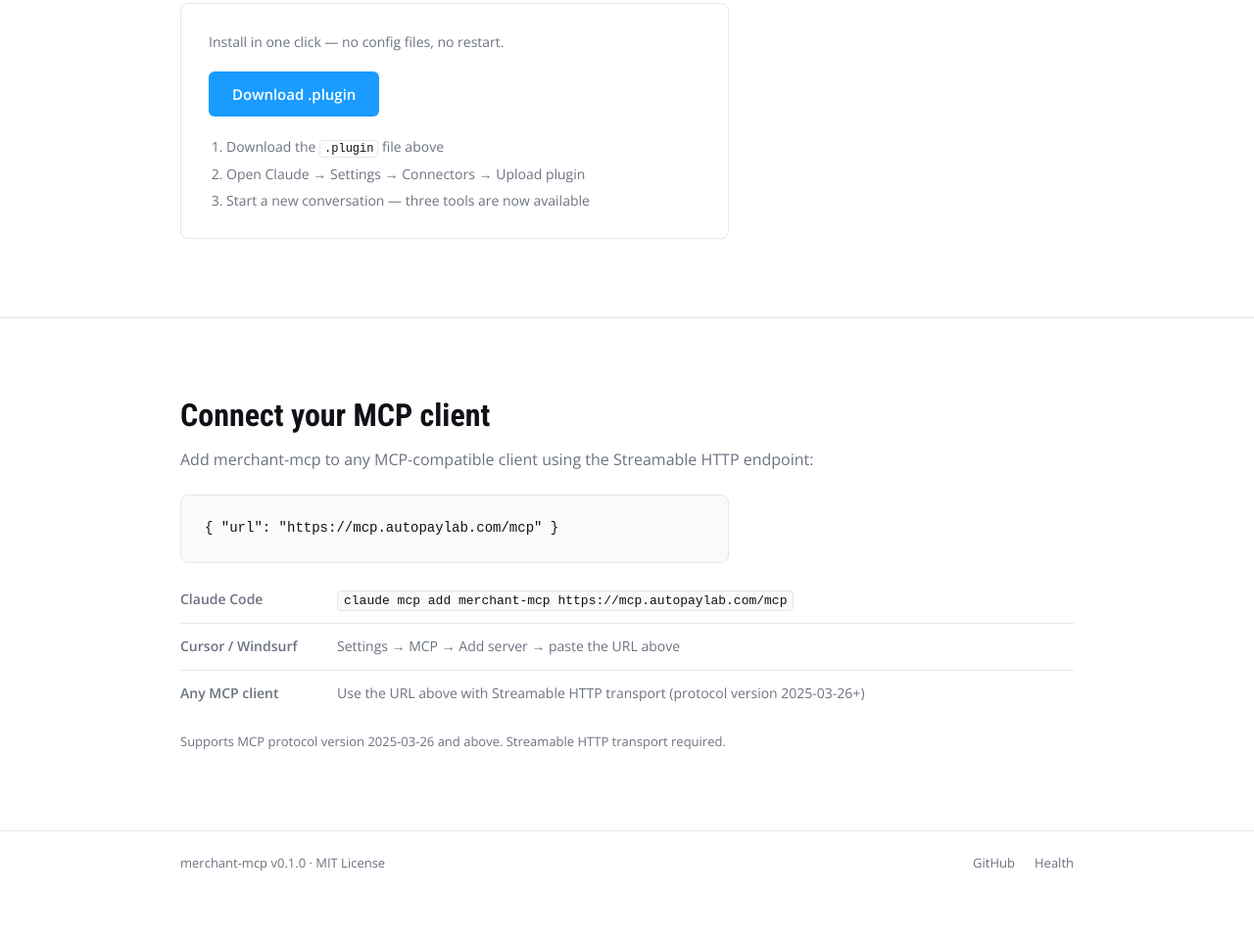
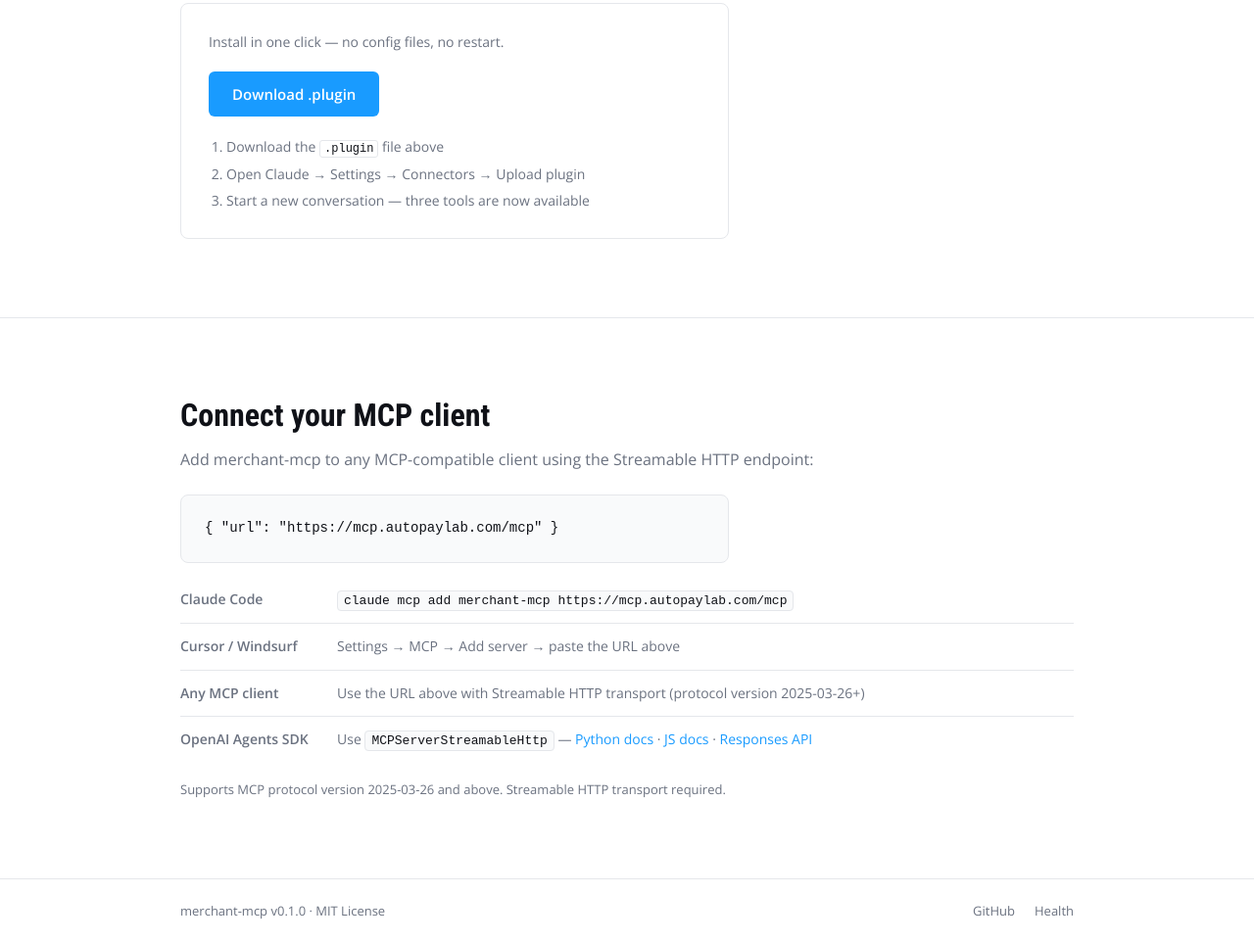
Before and after one commit to autopaylab/merchant-mcp, a website: page public/index.html in a window 1280 px wide. Shown: the part 1763-2725 px from the top of the page at 98% size. Before the commit the page ends 2677 px from the top, so only its background shows below. Drawn offline with nearby package versions, Linux system fonts and the light colour scheme.

Commit message:
feat: add OpenAI Agents SDK integration docs and links

```diff
--- a/public/index.html
+++ b/public/index.html
@@ -353,6 +353,13 @@
       width: 160px;
     }
 
+    .connect-link {
+      color: var(--accent);
+      text-decoration: none;
+    }
+
+    .connect-link:hover { text-decoration: underline; }
+
     .connect-clients code {
       font-family: 'Courier New', Courier, monospace;
       font-size: 13px;
@@ -534,6 +541,14 @@
             <td class="client-label">Any MCP client</td>
             <td>Use the URL above with Streamable HTTP transport (protocol version 2025-03-26+)</td>
           </tr>
+          <tr>
+            <td class="client-label">OpenAI Agents SDK</td>
+            <td>Use <code>MCPServerStreamableHttp</code> —
+              <a class="connect-link" href="https://openai.github.io/openai-agents-python/ref/mcp/server/" target="_blank" rel="noopener">Python docs</a> ·
+              <a class="connect-link" href="https://openai.github.io/openai-agents-js/guides/mcp/" target="_blank" rel="noopener">JS docs</a> ·
+              <a class="connect-link" href="https://platform.openai.com/docs/mcp" target="_blank" rel="noopener">Responses API</a>
+            </td>
+          </tr>
         </tbody>
       </table>
       <p class="connect-note">Supports MCP protocol version 2025-03-26 and above. Streamable HTTP transport required.</p>
```
Also changed, not shown: README.md.
